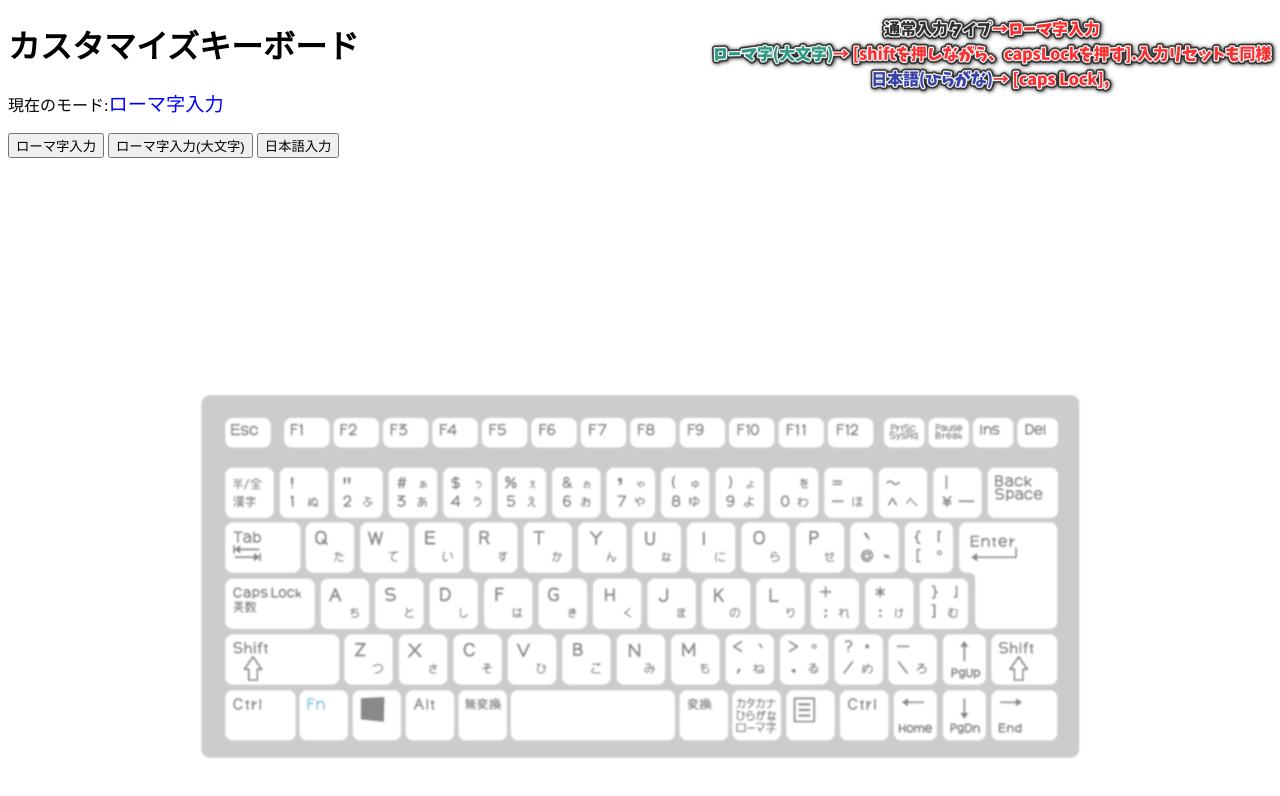
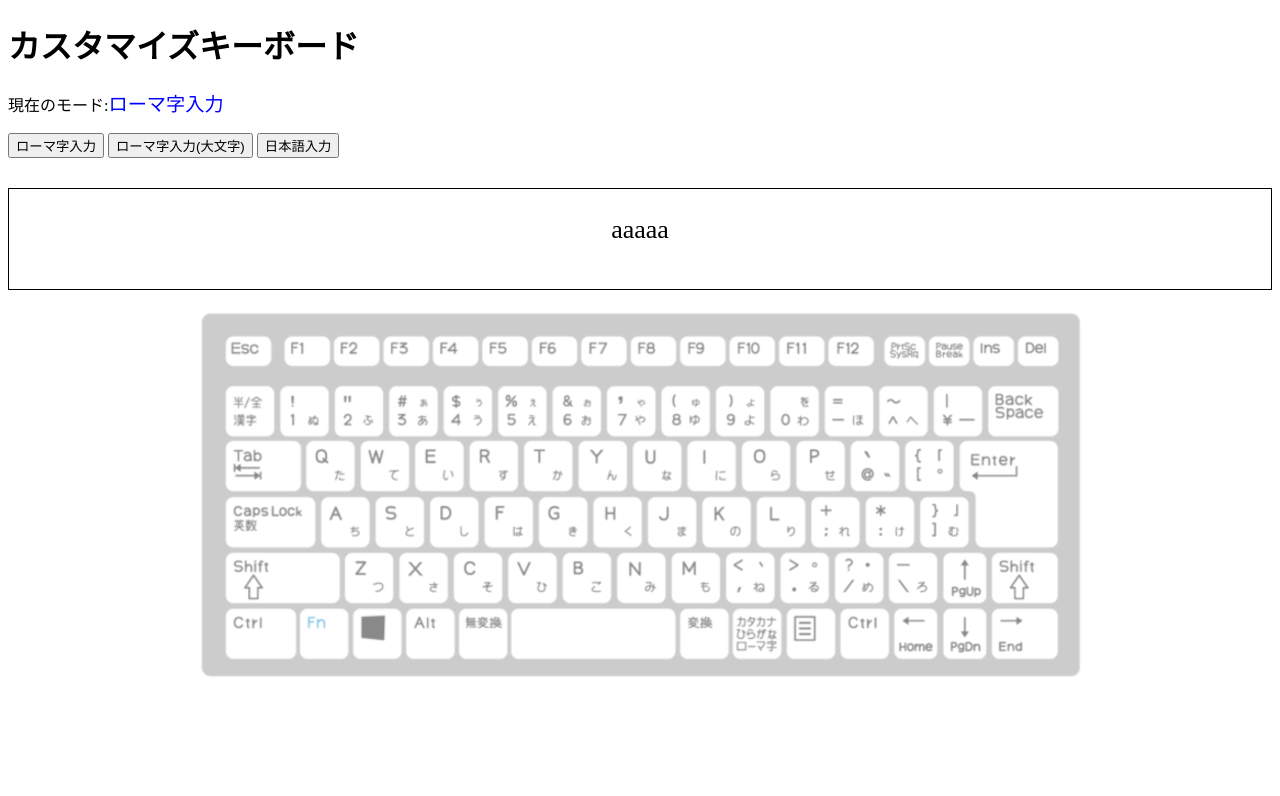
Before and after one commit to createsk/click_keyBoard_img, a plain HTML site: page index.html in a window 1280 px wide. Drawn offline with Linux system fonts and the light colour scheme.

Commit message:
chaged index bace＆css base

```diff
--- a/index.html
+++ b/index.html
@@ -12,35 +12,37 @@
 
 <body>
 
-    <!-- to commit -->
+
+
+<header>
+
     <h1>カスタマイズキーボード</h1>
     <p>現在のモード:<span id="mode">ローマ字入力</span></p>
 
-    <!-- 入力タイプ切り替え -->
    <button onclick="toggleRoma()">ローマ字入力</button>
     <button onclick="toggleuppercaseRoma()">ローマ字入力(大文字)</button>
     <button onclick="toggleHiragana()">日本語入力</button>
-
-
-    <!-- <p id="pTop">
-        shiftキーの仕様<br>
-        shiftボタンを二回連続クリックし、他のキーを押すと、
-       <br> (shiftを押しながらキーを押している判定になります)
-    </p> -->
-
-    <!-- 入力タイプ説明画像(右上) -->
-    <img id="inputTypeImg" src="img/入力タイプ切り替え.jpg" alt="">
-
-    <!-- キーボードで打った文字の追加先 -->
-        <div id="textField"></div>
+</header>
 
 
 
 
-    <div id="keyboard">
-        <!-- キーボードの画像 -->
-        <!-- usemapには、map関数のnameを入力している -->
-        <img src="img/keyboard_Gray.png" id="keyboardImg" alt="Keyboard" usemap="#keyboardMap">
+    <!-- キーボードで打った文字の追加先 -->
+
+    <div class="center Tfield">
+        <div id="textFieldWrapper">
+            <p id="textField">aaaaa</p>
+        </div>
+    </div>
+
+
+        <div class="center">
+            <div class="keyImgWrapper">
+                <img src="img/keyboard_Gray.png" id="keyImg" alt="Keyboard" usemap="#keyboardMap">
+            </div>
+        </div>
+
+
 
         <map name="keyboardMap" id="keyboardMap">
 
@@ -73,13 +75,6 @@
 
 
 
-        </map>
-
-        <!-- 他のキーも同様に追加 -->
-        </map>
-    </div>
-
-
 
     <script src="mainKeyBoard.js"></script>
 </body>
--- a/mainKeyBoard.css
+++ b/mainKeyBoard.css
@@ -1,42 +1,59 @@
 
-
-
-
-#pTop {
-    max-width: 300px;
-
-white-space: normal;
+header {
+    margin-bottom: 30px;
 }
-
 
 #mode {
     font-size: 1.2rem;
     color: blue;
 }
-#inputTypeImg { /* */
-    margin-top: 10px;
-    height: 90px;
-    position: absolute;
-    top: 0%; right:0%
+
+
+
+
+#textFieldWrapper {
+    max-width: 650px;
+
 }
 
-#keyboardImg {
+.Tfield {
+    height: 100px;
+    border: solid 1px black;
+    overflow: auto;
+    /* margin: 0px !important;  */
+}
+
+#textField {
+    font-size: 26px;
+    text-align: center;
+}
+
+
+.center {
+    margin-top: 15px;
+    display: flex;
+    justify-content: center;
+}
+
+
+.keyImgWrapper {
+
+    width: 899px;
+}
+
+#keyImg {
+    max-width: 100%;
+    /* padding-left: 10px;
     position: absolute;
     top: 72%; left:50%;
     transform: translate(-50%,-50%);
-
+    */
 }
 
 
-#textField {
-    font-size: 29px;
-    width: 650px;
 
-    word-wrap: break-word; /* 文字がはみ出た時のルールを文字送りに指定 */
-    position: absolute;
-    top:30%; left:50%;
-    transform: translate(-50%,-50%);
-}
+
+
 
 img {
     user-select: none;
```
Lines whose indentation alone changed are shown as unchanged.
